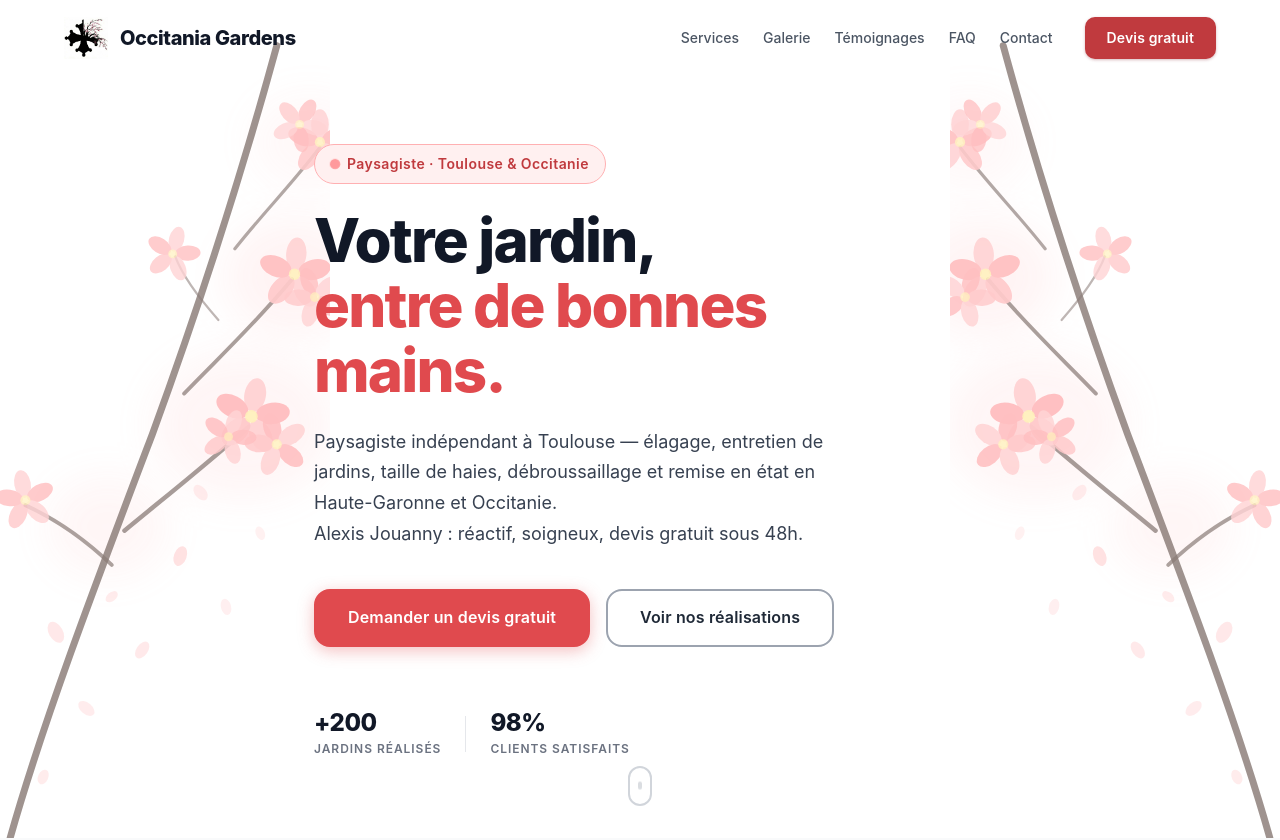
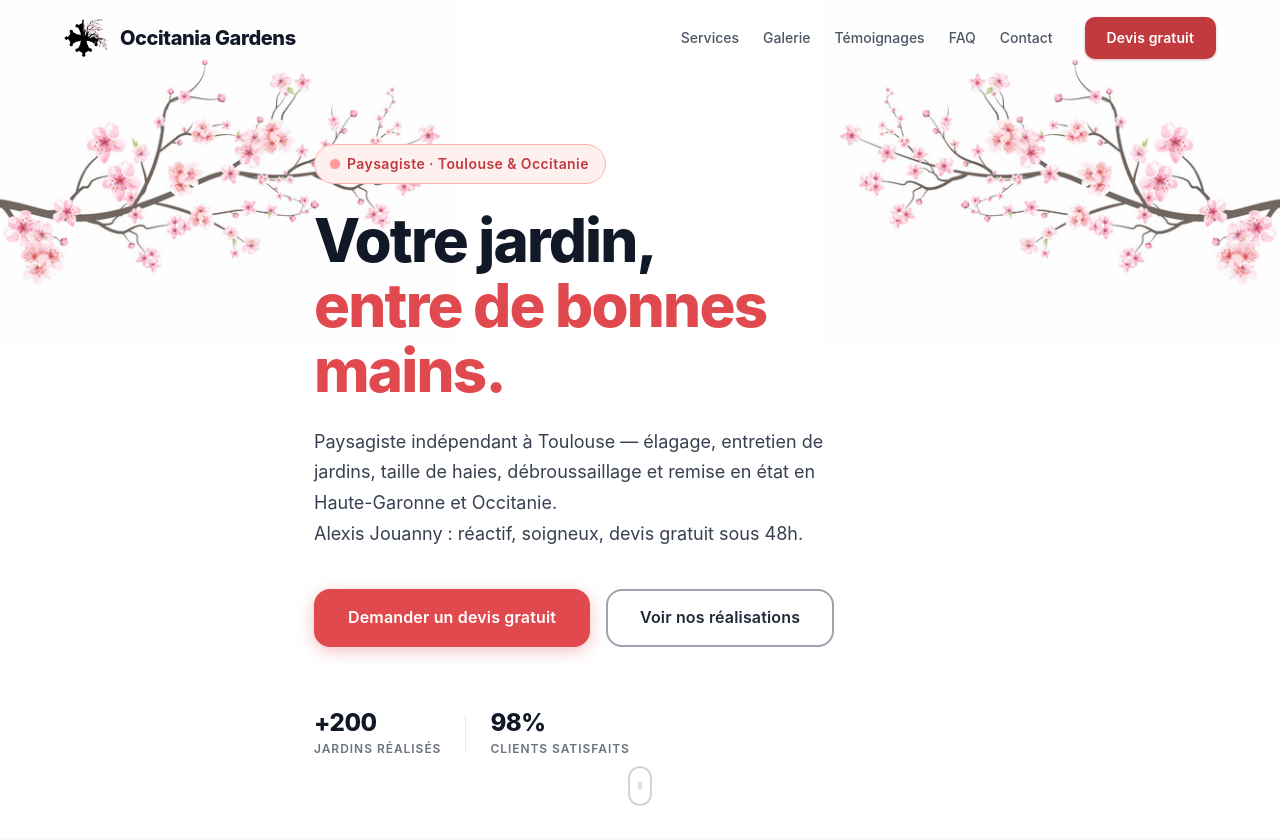
Before and after one commit to Madara-cmyk/template-paysagiste, a React (Vite) app: page / in a window 1280 px wide. Shown: the top 840 px of the page. Built offline with nearby package versions, Linux system fonts and the light colour scheme.

Commit message:
Hero : remplacement SVG cerisier par image PNG réelle

```diff
--- a/src/components/Hero.jsx
+++ b/src/components/Hero.jsx
@@ -1,140 +1,11 @@
-function CherryBlossom() {
-  return (
-    <svg viewBox="0 0 260 660" xmlns="http://www.w3.org/2000/svg" fill="none">
-      <defs>
-        <filter id="wc" x="-60%" y="-60%" width="220%" height="220%">
-          <feGaussianBlur stdDeviation="16"/>
-        </filter>
-      </defs>
-
-      {/* Watercolor washes behind flower clusters */}
-      <ellipse cx="192" cy="335" rx="72" ry="58" fill="#FFB0B2" opacity="0.22" filter="url(#wc)"/>
-      <ellipse cx="232" cy="218" rx="55" ry="46" fill="#FF8B8E" opacity="0.17" filter="url(#wc)"/>
-      <ellipse cx="244" cy="112" rx="46" ry="38" fill="#FFB0B2" opacity="0.15" filter="url(#wc)"/>
-      <ellipse cx="85"  cy="415" rx="48" ry="40" fill="#FF9EA0" opacity="0.16" filter="url(#wc)"/>
-
-      {/* Main branch */}
-      <path d="M8 660 C34 568 76 458 120 342 C158 238 188 146 218 36"
-            stroke="#2a1008" strokeWidth="5.5" strokeLinecap="round" opacity="0.82"/>
-      {/* Sub-branch left */}
-      <path d="M88 445 C64 422 42 408 20 398"
-            stroke="#2a1008" strokeWidth="3" strokeLinecap="round" opacity="0.7"/>
-      {/* Sub-branch right lower */}
-      <path d="M98 418 C132 390 165 364 196 336"
-            stroke="#2a1008" strokeWidth="3.5" strokeLinecap="round" opacity="0.75"/>
-      {/* Sub-branch right mid */}
-      <path d="M145 310 C174 280 202 254 230 220"
-            stroke="#2a1008" strokeWidth="3" strokeLinecap="round" opacity="0.72"/>
-      {/* Sub-branch right upper */}
-      <path d="M185 196 C207 168 230 145 252 116"
-            stroke="#2a1008" strokeWidth="2.5" strokeLinecap="round" opacity="0.65"/>
-      {/* Small twig */}
-      <path d="M172 252 C156 234 144 218 138 202"
-            stroke="#2a1008" strokeWidth="1.8" strokeLinecap="round" opacity="0.55"/>
-
-      {/* ── CLUSTER 1 — lower right (3 flowers) ── */}
-      <g transform="translate(198,328)" opacity="0.97">
-        <g transform="rotate(10)"><ellipse cx="0" cy="-17" rx="8.5" ry="13.5" fill="#FFB0B2"/></g>
-        <g transform="rotate(82)"><ellipse cx="0" cy="-17" rx="8.5" ry="13.5" fill="#FF8B8E"/></g>
-        <g transform="rotate(154)"><ellipse cx="0" cy="-17" rx="8.5" ry="13.5" fill="#FFB0B2"/></g>
-        <g transform="rotate(226)"><ellipse cx="0" cy="-17" rx="8.5" ry="13.5" fill="#FF9EA0"/></g>
-        <g transform="rotate(298)"><ellipse cx="0" cy="-17" rx="8.5" ry="13.5" fill="#FF8B8E"/></g>
-        <circle cx="0" cy="0" r="5" fill="#FFE580" opacity="0.9"/>
-      </g>
-      <g transform="translate(218,350)" opacity="0.88">
-        <g transform="rotate(-15)"><ellipse cx="0" cy="-14" rx="7" ry="11.5" fill="#FF8B8E"/></g>
-        <g transform="rotate(57)"><ellipse cx="0" cy="-14" rx="7" ry="11.5" fill="#FFB0B2"/></g>
-        <g transform="rotate(129)"><ellipse cx="0" cy="-14" rx="7" ry="11.5" fill="#FF8B8E"/></g>
-        <g transform="rotate(201)"><ellipse cx="0" cy="-14" rx="7" ry="11.5" fill="#FFB0B2"/></g>
-        <g transform="rotate(273)"><ellipse cx="0" cy="-14" rx="7" ry="11.5" fill="#FF9EA0"/></g>
-        <circle cx="0" cy="0" r="4" fill="#FFE580" opacity="0.85"/>
-      </g>
-      <g transform="translate(180,344)" opacity="0.84">
-        <g transform="rotate(20)"><ellipse cx="0" cy="-12" rx="6" ry="10" fill="#FFB0B2"/></g>
-        <g transform="rotate(92)"><ellipse cx="0" cy="-12" rx="6" ry="10" fill="#FF8B8E"/></g>
-        <g transform="rotate(164)"><ellipse cx="0" cy="-12" rx="6" ry="10" fill="#FFB0B2"/></g>
-        <g transform="rotate(236)"><ellipse cx="0" cy="-12" rx="6" ry="10" fill="#FF9EA0"/></g>
-        <g transform="rotate(308)"><ellipse cx="0" cy="-12" rx="6" ry="10" fill="#FF8B8E"/></g>
-        <circle cx="0" cy="0" r="3.5" fill="#FFE580" opacity="0.8"/>
-      </g>
-
-      {/* ── CLUSTER 2 — mid right (2 flowers) ── */}
-      <g transform="translate(232,216)" opacity="0.93">
-        <g transform="rotate(5)"><ellipse cx="0" cy="-16" rx="8" ry="13" fill="#FFB0B2"/></g>
-        <g transform="rotate(77)"><ellipse cx="0" cy="-16" rx="8" ry="13" fill="#FF8B8E"/></g>
-        <g transform="rotate(149)"><ellipse cx="0" cy="-16" rx="8" ry="13" fill="#FFB0B2"/></g>
-        <g transform="rotate(221)"><ellipse cx="0" cy="-16" rx="8" ry="13" fill="#FF9EA0"/></g>
-        <g transform="rotate(293)"><ellipse cx="0" cy="-16" rx="8" ry="13" fill="#FF8B8E"/></g>
-        <circle cx="0" cy="0" r="4.5" fill="#FFE580" opacity="0.88"/>
-      </g>
-      <g transform="translate(248,234)" opacity="0.82">
-        <g transform="rotate(-20)"><ellipse cx="0" cy="-13" rx="6.5" ry="11" fill="#FF8B8E"/></g>
-        <g transform="rotate(52)"><ellipse cx="0" cy="-13" rx="6.5" ry="11" fill="#FFB0B2"/></g>
-        <g transform="rotate(124)"><ellipse cx="0" cy="-13" rx="6.5" ry="11" fill="#FF8B8E"/></g>
-        <g transform="rotate(196)"><ellipse cx="0" cy="-13" rx="6.5" ry="11" fill="#FFB0B2"/></g>
-        <g transform="rotate(268)"><ellipse cx="0" cy="-13" rx="6.5" ry="11" fill="#FF9EA0"/></g>
-        <circle cx="0" cy="0" r="3.8" fill="#FFE580" opacity="0.82"/>
-      </g>
-
-      {/* ── CLUSTER 3 — upper (2 flowers) ── */}
-      <g transform="translate(252,112)" opacity="0.88">
-        <g transform="rotate(0)"><ellipse cx="0" cy="-14" rx="7" ry="12" fill="#FFB0B2"/></g>
-        <g transform="rotate(72)"><ellipse cx="0" cy="-14" rx="7" ry="12" fill="#FF8B8E"/></g>
-        <g transform="rotate(144)"><ellipse cx="0" cy="-14" rx="7" ry="12" fill="#FFB0B2"/></g>
-        <g transform="rotate(216)"><ellipse cx="0" cy="-14" rx="7" ry="12" fill="#FF9EA0"/></g>
-        <g transform="rotate(288)"><ellipse cx="0" cy="-14" rx="7" ry="12" fill="#FF8B8E"/></g>
-        <circle cx="0" cy="0" r="4" fill="#FFE580" opacity="0.85"/>
-      </g>
-      <g transform="translate(236,98)" opacity="0.76">
-        <g transform="rotate(30)"><ellipse cx="0" cy="-12" rx="6" ry="10" fill="#FF8B8E"/></g>
-        <g transform="rotate(102)"><ellipse cx="0" cy="-12" rx="6" ry="10" fill="#FFB0B2"/></g>
-        <g transform="rotate(174)"><ellipse cx="0" cy="-12" rx="6" ry="10" fill="#FF8B8E"/></g>
-        <g transform="rotate(246)"><ellipse cx="0" cy="-12" rx="6" ry="10" fill="#FFB0B2"/></g>
-        <g transform="rotate(318)"><ellipse cx="0" cy="-12" rx="6" ry="10" fill="#FF9EA0"/></g>
-        <circle cx="0" cy="0" r="3.5" fill="#FFE580" opacity="0.78"/>
-      </g>
-
-      {/* ── Fleur twig ── */}
-      <g transform="translate(136,200)" opacity="0.8">
-        <g transform="rotate(15)"><ellipse cx="0" cy="-12" rx="6" ry="10" fill="#FFB0B2"/></g>
-        <g transform="rotate(87)"><ellipse cx="0" cy="-12" rx="6" ry="10" fill="#FF8B8E"/></g>
-        <g transform="rotate(159)"><ellipse cx="0" cy="-12" rx="6" ry="10" fill="#FFB0B2"/></g>
-        <g transform="rotate(231)"><ellipse cx="0" cy="-12" rx="6" ry="10" fill="#FF9EA0"/></g>
-        <g transform="rotate(303)"><ellipse cx="0" cy="-12" rx="6" ry="10" fill="#FF8B8E"/></g>
-        <circle cx="0" cy="0" r="3.5" fill="#FFE580" opacity="0.8"/>
-      </g>
-
-      {/* ── Fleur branche gauche ── */}
-      <g transform="translate(20,394)" opacity="0.82">
-        <g transform="rotate(-10)"><ellipse cx="0" cy="-13" rx="6.5" ry="11" fill="#FFB0B2"/></g>
-        <g transform="rotate(62)"><ellipse cx="0" cy="-13" rx="6.5" ry="11" fill="#FF8B8E"/></g>
-        <g transform="rotate(134)"><ellipse cx="0" cy="-13" rx="6.5" ry="11" fill="#FFB0B2"/></g>
-        <g transform="rotate(206)"><ellipse cx="0" cy="-13" rx="6.5" ry="11" fill="#FF9EA0"/></g>
-        <g transform="rotate(278)"><ellipse cx="0" cy="-13" rx="6.5" ry="11" fill="#FF8B8E"/></g>
-        <circle cx="0" cy="0" r="4" fill="#FFE580" opacity="0.8"/>
-      </g>
-
-      {/* ── Pétales tombants ── */}
-      <ellipse cx="44"  cy="498" rx="5.5" ry="9"   fill="#FFB0B2" opacity="0.52" transform="rotate(-30 44 498)"/>
-      <ellipse cx="142" cy="438" rx="5"   ry="8"   fill="#FF8B8E" opacity="0.46" transform="rotate(20 142 438)"/>
-      <ellipse cx="68"  cy="558" rx="4.5" ry="7.5" fill="#FFB0B2" opacity="0.42" transform="rotate(-50 68 558)"/>
-      <ellipse cx="112" cy="512" rx="4.5" ry="7.5" fill="#FF9EA0" opacity="0.4"  transform="rotate(35 112 512)"/>
-      <ellipse cx="178" cy="478" rx="4"   ry="6.5" fill="#FFB0B2" opacity="0.36" transform="rotate(-15 178 478)"/>
-      <ellipse cx="34"  cy="612" rx="4"   ry="6"   fill="#FF8B8E" opacity="0.3"  transform="rotate(25 34 612)"/>
-      <ellipse cx="158" cy="388" rx="4.5" ry="7"   fill="#FFB0B2" opacity="0.42" transform="rotate(-40 158 388)"/>
-      <ellipse cx="88"  cy="470" rx="3.5" ry="5.5" fill="#FF9EA0" opacity="0.36" transform="rotate(50 88 470)"/>
-      <ellipse cx="205" cy="420" rx="3.5" ry="5.5" fill="#FFB0B2" opacity="0.32" transform="rotate(-22 205 420)"/>
-    </svg>
-  )
-}
 
 export default function Hero() {
   return (
     <section className="hero" id="accueil">
       <div className="hero__bg" aria-hidden="true">
         <div className="hero__bg-overlay" />
-        <div className="hero__cherry hero__cherry--left"><CherryBlossom /></div>
-        <div className="hero__cherry hero__cherry--right"><CherryBlossom /></div>
+        <div className="hero__cherry hero__cherry--left"><img src="/Cerisier.png" alt="" /></div>
+        <div className="hero__cherry hero__cherry--right"><img src="/Cerisier.png" alt="" /></div>
       </div>
       <div className="hero__content container">
         <span className="hero__badge">Paysagiste · Toulouse & Occitanie</span>
--- a/src/index.css
+++ b/src/index.css
@@ -439,17 +439,15 @@ button, input, select, textarea {
 
 .hero__cherry {
   position: absolute;
-  top: 0;
-  height: 100%;
-  width: 320px;
   pointer-events: none;
-  opacity: 0.55;
+  opacity: 0.72;
+  width: 520px;
 }
-.hero__cherry--left  { left: 0; }
-.hero__cherry--right { right: 0; transform: scaleX(-1); }
-.hero__cherry svg    { height: 100%; width: auto; }
+.hero__cherry--left  { top: 0; left: -60px; }
+.hero__cherry--right { top: 0; right: -60px; transform: scaleX(-1); }
+.hero__cherry img    { width: 100%; height: auto; }
 
-@media (max-width: 1024px) { .hero__cherry { width: 200px; opacity: 0.35; } }
+@media (max-width: 1024px) { .hero__cherry { width: 360px; opacity: 0.5; } }
 @media (max-width: 640px)  { .hero__cherry { display: none; } }
 
 .hero__content {
```
Also changed, not shown: public/Cerisier.png (added).
